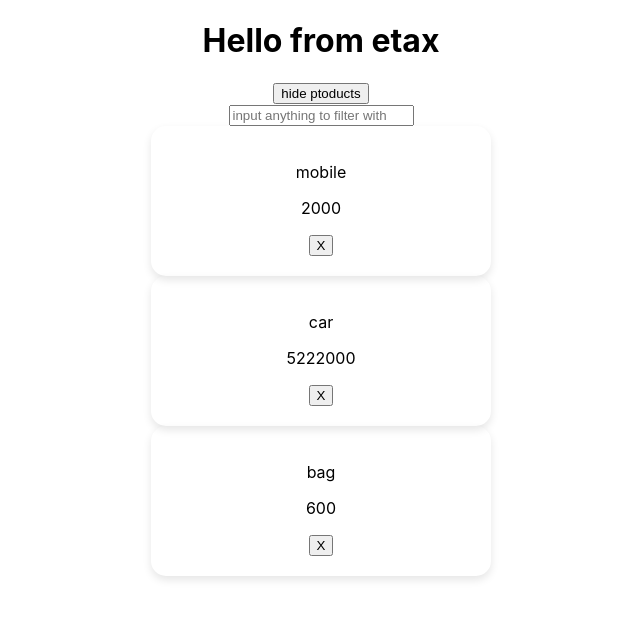
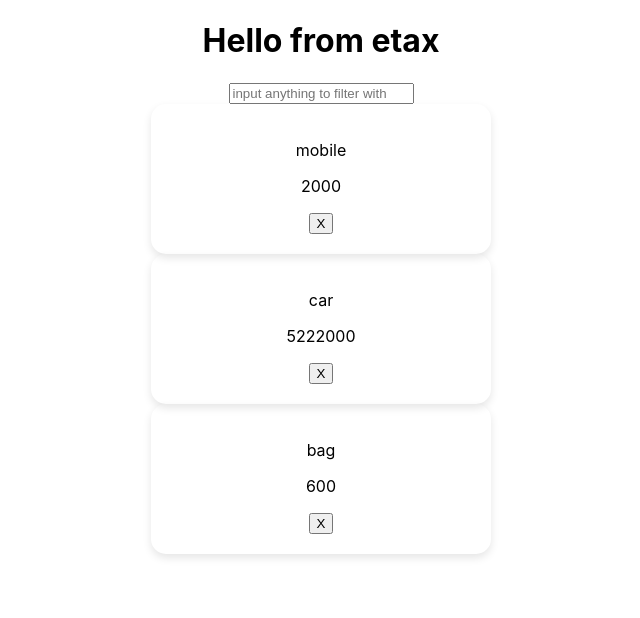
Before and after one commit to hadeer-khaled/Learn-React, a React (Create React App) app: page / in a window 1280 px wide. Shown: the top 618 px of the page, without its empty margins (319-959 px from the left). Built offline with nearby package versions, Linux system fonts and the light colour scheme.

Commit message:
controlled component

```diff
--- a/src/components/Card/Card.js
+++ b/src/components/Card/Card.js
@@ -3,7 +3,7 @@ function Card ({product , deleteHandler}){
 
     return(
         <>
-            <div className={CardCss.card}>
+            <div className={CardCss.card }>
                     <p>{product.name}</p>
                     <p>{product.salary}</p>
                 <button onClick={(e)=>deleteHandler(e,product.id)}> X </button>
--- /dev/null
+++ b/src/components/Filter/Filter.js
@@ -0,0 +1,18 @@
+import { useState } from "react";
+function Filter (){
+
+    const [textToFilterWith , setTextToFilterWith ] = useState("")
+
+    const filterHandler = (e)=> {
+        setTextToFilterWith(e.target.value)
+        console.log(textToFilterWith)
+    }
+
+    return  (
+        <input type='text' name='filter' placeholder='input anything to filter with' value={textToFilterWith} onChange={filterHandler}></input>
+    )
+
+
+}
+
+export default Filter ;
--- a/src/components/Product/Product.js
+++ b/src/components/Product/Product.js
@@ -1,13 +1,12 @@
 import 'App.css';
-import Card from "../Card/Card";
+import Card from "components/Card/Card";
+import Filter from "components/Filter/Filter";
 import { useState , useRef} from 'react';
 
 import styles from "./Product.module.css"
 
 function Product (){
 
-    const inputToFilterWith = useRef(null);
-    const [showProducts , setShowProducts] = useState(true)
 
     const [products , setProducts] = useState([
         { id: 1 ,name:"mobile", salary:2000 },
@@ -30,22 +29,13 @@ function Product (){
             console.log(products)
     }
 
-    const toggleShowHandler = () =>{
-        setShowProducts(!showProducts)
-    }
 
-    const filterHandler = () =>{
-        console.log(inputToFilterWith.current.value)
-    }
+
 
     return (
         <>
-            <button onClick={()=>toggleShowHandler()}>
-                {showProducts ? "hide ptoducts" :  "show products"}
-            </button>
-
-            <div className={`products ${showProducts ? styles.show : styles.hide} `}>
-                <input type='text' name='filter' placeholder='input anything to filter with' ref={inputToFilterWith} onChange={filterHandler}></input>
+            <div className={`products`}>
+                <Filter></Filter>
                 {products.map((product , idx)=>
                      <Card product ={product} key={idx}  deleteHandler = {deleteHandler}></Card>
                 )}
```
